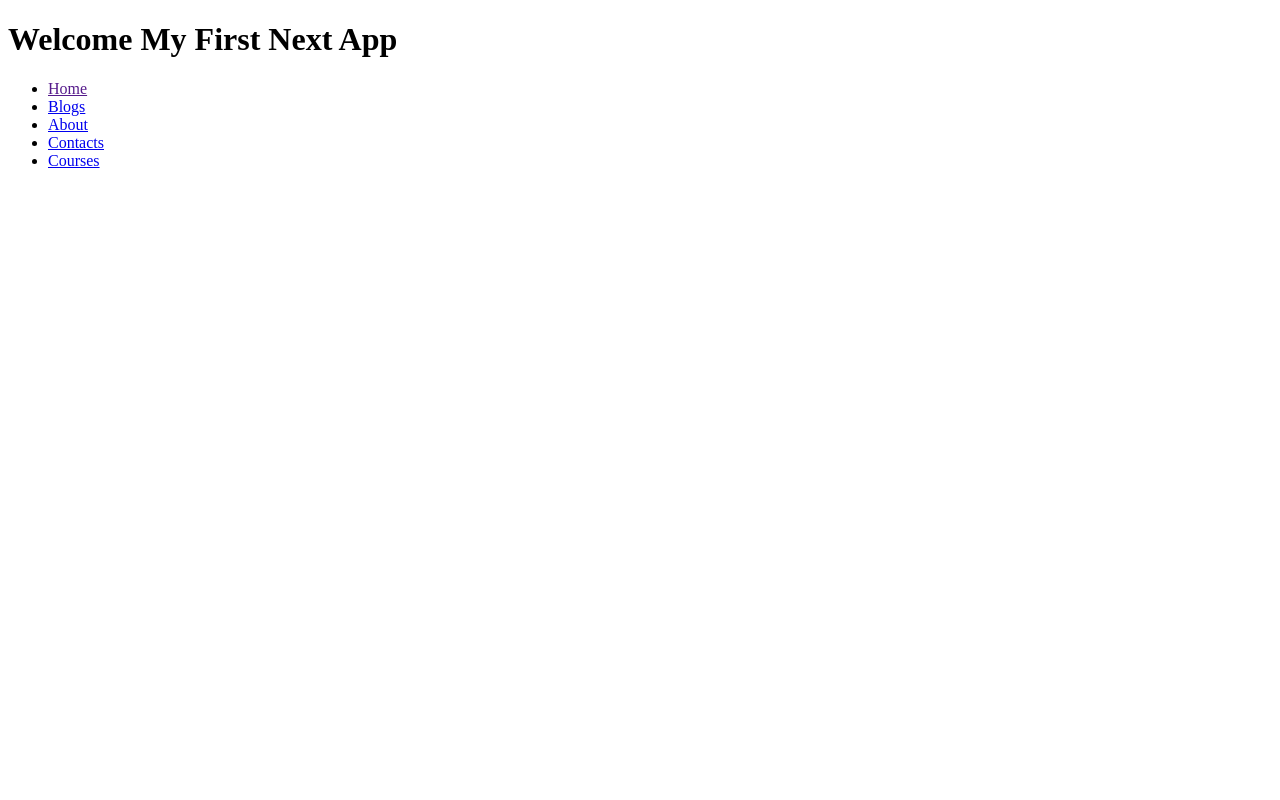
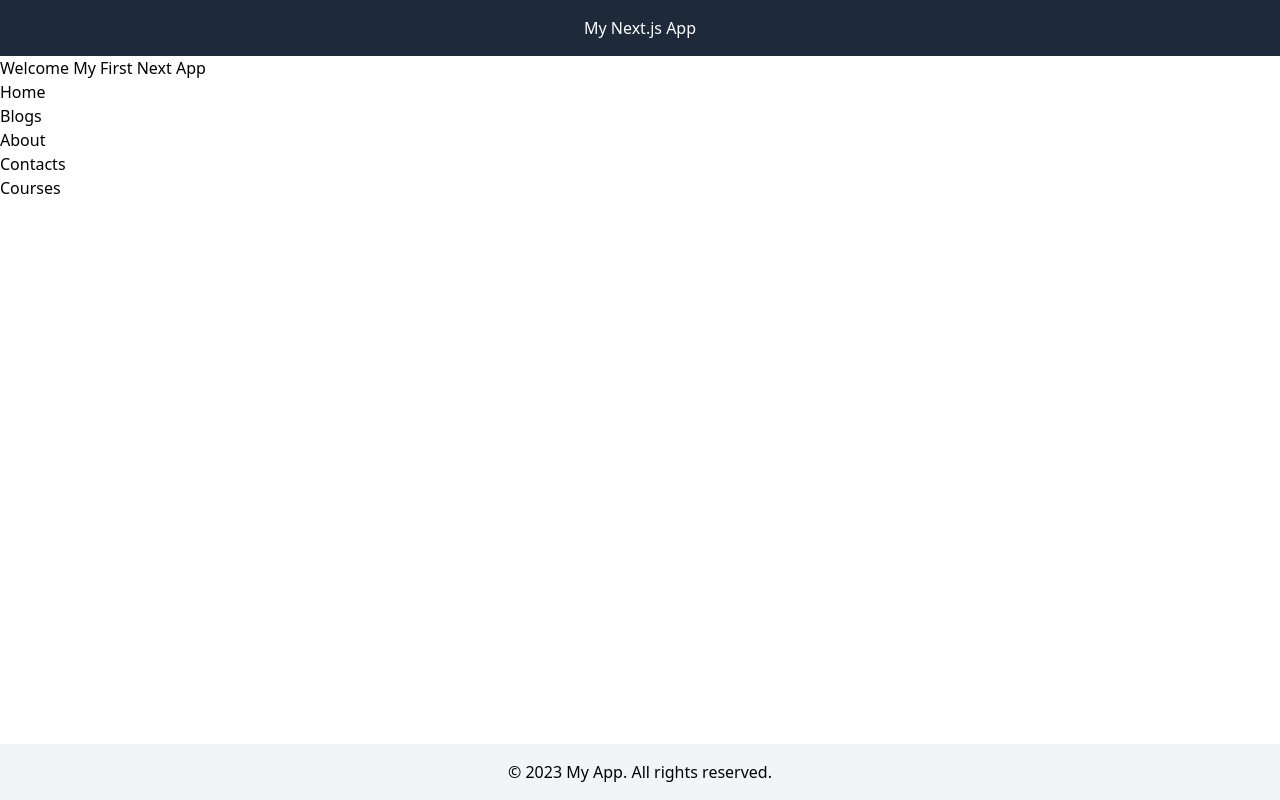
Before and after one commit to nirajkumardangi/nextjs-procodrr, a Next.js app in the folder 01-first-next-app/: page / in a window 1280 px wide. Built offline with nearby package versions, Linux system fonts and the light colour scheme.

Commit message:
Building reusable layouts

```diff
--- a/01-first-next-app/app/layout.js
+++ b/01-first-next-app/app/layout.js
@@ -1,27 +1,17 @@
-import { Geist, Geist_Mono } from "next/font/google";
-
-const geistSans = Geist({
-  variable: "--font-geist-sans",
-  subsets: ["latin"],
-});
-
-const geistMono = Geist_Mono({
-  variable: "--font-geist-mono",
-  subsets: ["latin"],
-});
-
-export const metadata = {
-  title: "Create Next App",
-  description: "Generated by create next app",
-};
+import "../public/globals.css";
 
 export default function RootLayout({ children }) {
   return (
-    <html
-      lang="en"
-      className={`${geistSans.variable} ${geistMono.variable} h-full antialiased`}
-    >
-      <body className="min-h-full flex flex-col">{children}</body>
+    <html lang="en">
+      <body className="flex flex-col min-h-screen">
+        <header className="bg-gray-800 text-white p-4 text-center">
+          <h1>My Next.js App</h1>
+        </header>
+        {children}
+        <footer className="bg-gray-100 p-4 text-center mt-auto">
+          <p>&copy; 2023 My App. All rights reserved.</p>
+        </footer>
+      </body>
     </html>
   );
 }
--- /dev/null
+++ b/01-first-next-app/public/globals.css
@@ -0,0 +1 @@
+@import "tailwindcss";
```
